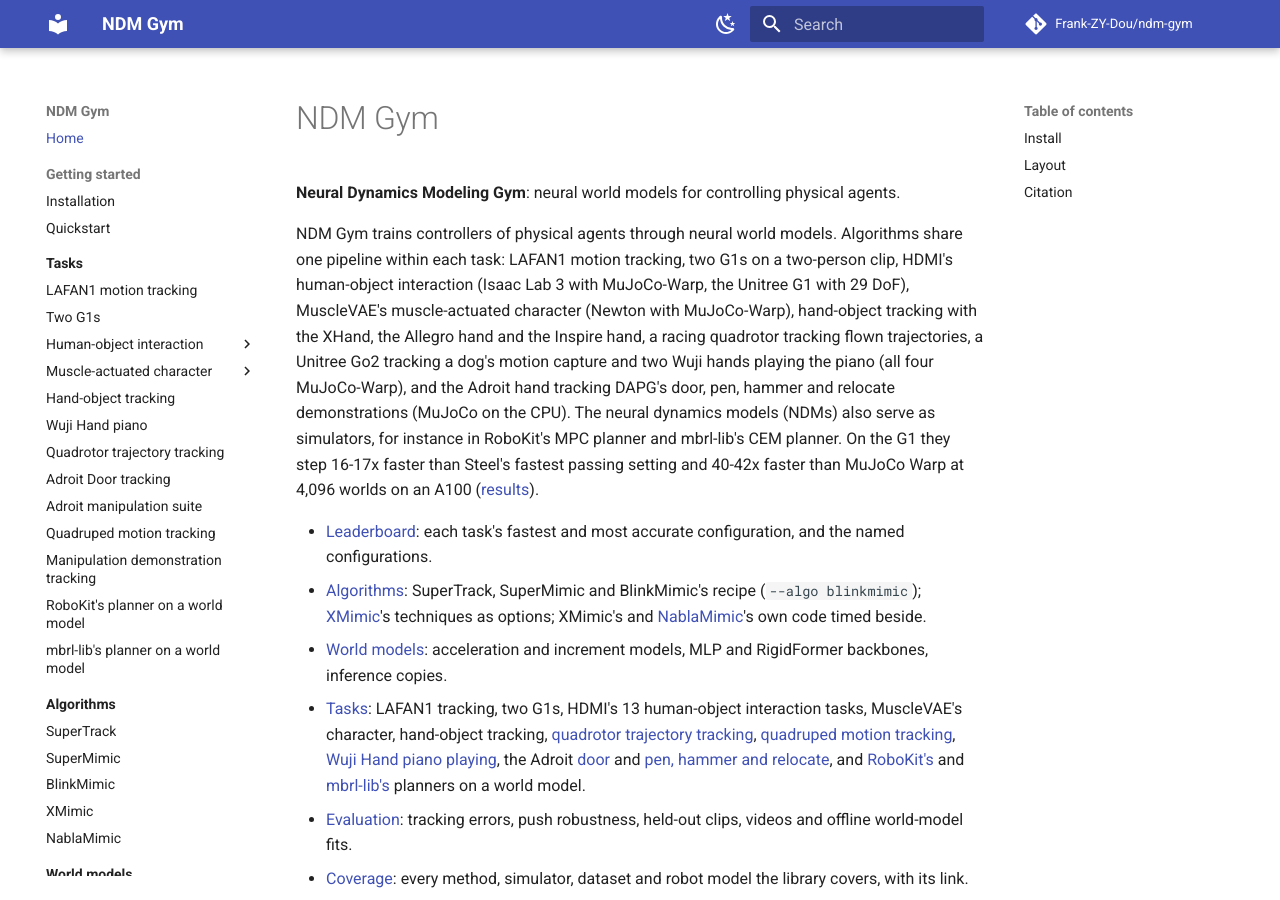
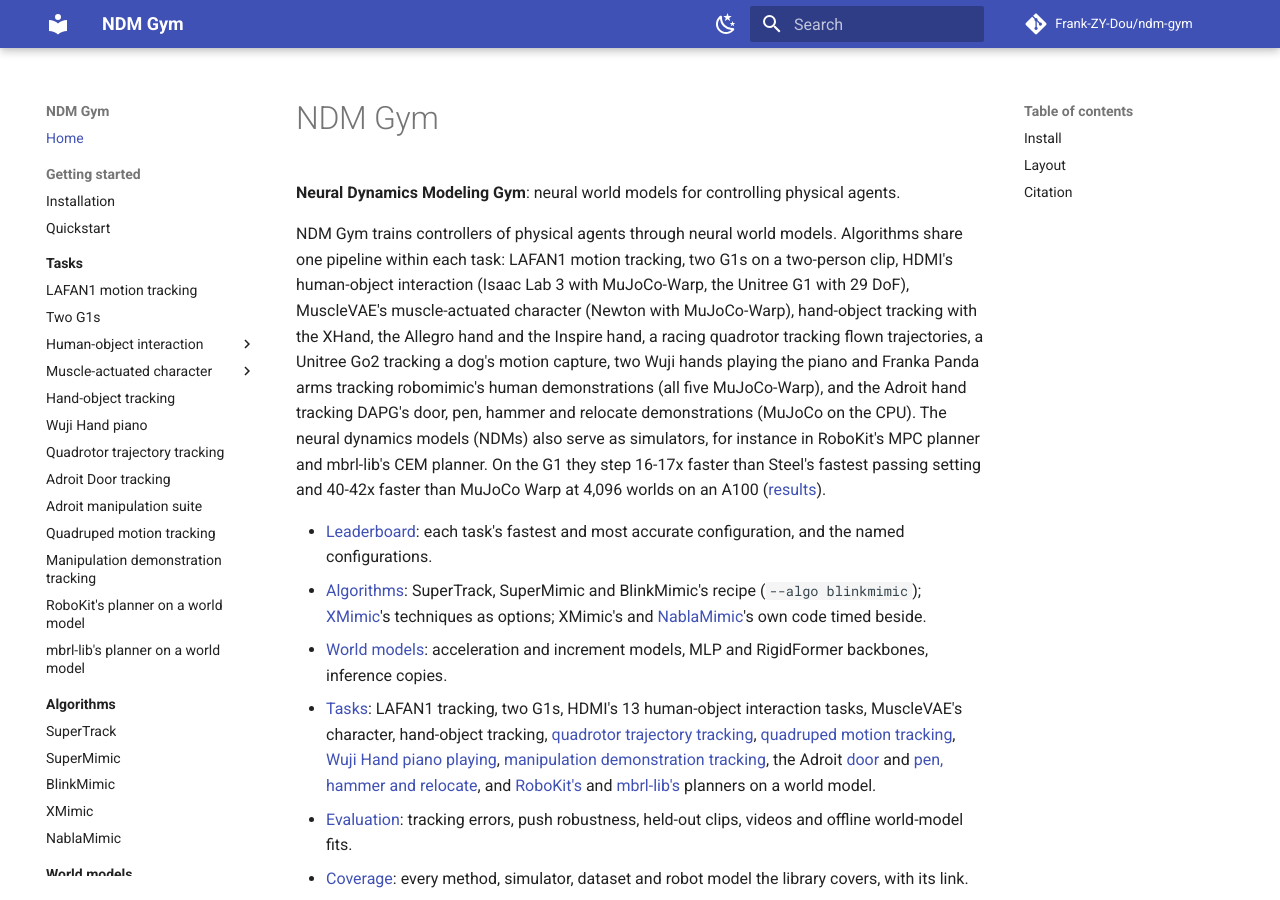
Before and after one commit to Frank-ZY-Dou/ndm-gym, an MkDocs documentation site: the page built from docs/index.md, in a window 1280 px wide and 900 px high. Built offline with MkDocs 1.6.1 and Material for MkDocs 9.7.7, drawn with Linux system fonts in a browser that asks for light colours; comment, search, counter and statistics services are not loaded.

Commit message:
docs: the manipulation demonstration task on the home page (its simulator group and the task list)

```diff
--- a/docs/index.md
+++ b/docs/index.md
@@ -5,11 +5,12 @@
 NDM Gym trains controllers of physical agents through neural world models. Algorithms share one pipeline within each task: LAFAN1
 motion tracking, two G1s on a two-person clip, HDMI's human-object interaction (Isaac Lab 3 with MuJoCo-Warp, the Unitree G1 with
 29 DoF), MuscleVAE's muscle-actuated character (Newton with MuJoCo-Warp), hand-object tracking with the XHand, the Allegro hand
-and the Inspire hand, a racing quadrotor tracking flown trajectories, a Unitree Go2 tracking a dog's motion capture and two
-Wuji hands playing the piano (all four MuJoCo-Warp), and the Adroit hand tracking DAPG's door, pen, hammer and relocate
-demonstrations (MuJoCo on the CPU). The neural dynamics models (NDMs) also serve as simulators, for instance in RoboKit's MPC
-planner and mbrl-lib's CEM planner. On the G1 they step 16-17x faster than Steel's fastest passing setting and 40-42x faster
-than MuJoCo Warp at 4,096 worlds on an A100 ([results](../benchmarks/steel/results.md)).
+and the Inspire hand, a racing quadrotor tracking flown trajectories, a Unitree Go2 tracking a dog's motion capture, two
+Wuji hands playing the piano and Franka Panda arms tracking robomimic's human demonstrations (all five MuJoCo-Warp), and the
+Adroit hand tracking DAPG's door, pen, hammer and relocate demonstrations (MuJoCo on the CPU). The neural dynamics models
+(NDMs) also serve as simulators, for instance in RoboKit's MPC planner and mbrl-lib's CEM planner. On the G1 they step
+16-17x faster than Steel's fastest passing setting and 40-42x faster than MuJoCo Warp at 4,096 worlds on an A100
+([results](../benchmarks/steel/results.md)).
 
 - [Leaderboard](leaderboard.md): each task's fastest and most accurate configuration, and the named configurations.
 - [Algorithms](algorithms.md): SuperTrack, SuperMimic and BlinkMimic's recipe (`--algo blinkmimic`);
@@ -18,7 +19,7 @@ than MuJoCo Warp at 4,096 worlds on an A100 ([results](../benchmarks/steel/resul
 - [World models](world_models.md): acceleration and increment models, MLP and RigidFormer backbones, inference copies.
 - [Tasks](tasks.md): LAFAN1 tracking, two G1s, HDMI's 13 human-object interaction tasks, MuscleVAE's character, hand-object
   tracking, [quadrotor trajectory tracking](tasks/quadrotor.md), [quadruped motion tracking](tasks/quadruped.md),
-  [Wuji Hand piano playing](tasks/wuji_piano.md), the Adroit
+  [Wuji Hand piano playing](tasks/wuji_piano.md), [manipulation demonstration tracking](tasks/robomimic.md), the Adroit
   [door](tasks/adroit_door.md) and [pen, hammer and relocate](tasks/adroit_suite.md), and [RoboKit's](tasks/robokit.md) and
   [mbrl-lib's](tasks/mbrl.md) planners on a world model.
 - [Evaluation](quickstart.md): tracking errors, push robustness, held-out clips, videos and offline world-model fits.
```
